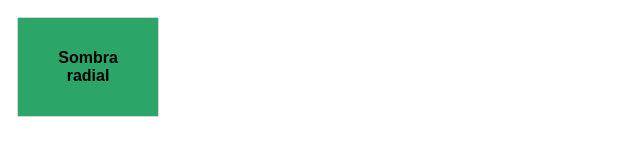
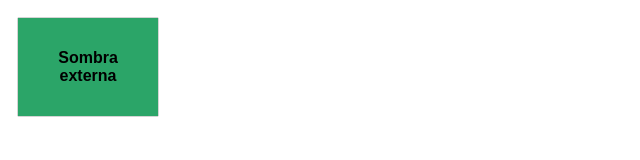
Before and after one commit to ShellCore/Dise-oWebCeroAvanzado, a plain HTML site: page Efectos y animaciones CSS3/index.html in a window 1280 px wide. Shown: the full height of the page, 0-640 px from the left. Drawn offline with Linux system fonts and the light colour scheme.

Commit message:
Sombra externa

```diff
--- a/Efectos y animaciones CSS3/index.css
+++ b/Efectos y animaciones CSS3/index.css
@@ -11,40 +11,10 @@ div {
 }
 
 .green_box {
-    position: relative;
     box-shadow: 0px 0px 1px black;
-}
-
-.green_box:before,
-.green_box:after {
-    content: '';
-    position: absolute;
-    width: 100%;
-    height: 5px;
-    left: 0px;
-    opacity: 0;
     -webkit-transition-duration: 0.3s;
 }
 
-.green_box:before {
-    bottom: 100%;
-    background: radial-gradient(
-        ellipse at 50% 150%,
-        rgba(0, 0, 0, 0.6) 0%,
-        rgba(0,0,0,0) 80%
-    );
+.green_box:hover {
+    box-shadow: 2px 3px 3px black;
 }
-
-.green_box:after {
-    top: 100%;
-    background: radial-gradient(
-        ellipse at 50% -50%,
-        rgba(0, 0, 0, 0.6) 0%,
-        rgba(0,0,0,0) 80%
-    );
-}
-
-.green_box:hover:before,
-.green_box:hover:after {
-    opacity: 1;
-}
--- a/Efectos y animaciones CSS3/index.html
+++ b/Efectos y animaciones CSS3/index.html
@@ -8,7 +8,7 @@
 <body>
     <div class="green_box">
         <p>
-            Sombra radial
+            Sombra externa
         </p>
     </div>
 </body>
```
